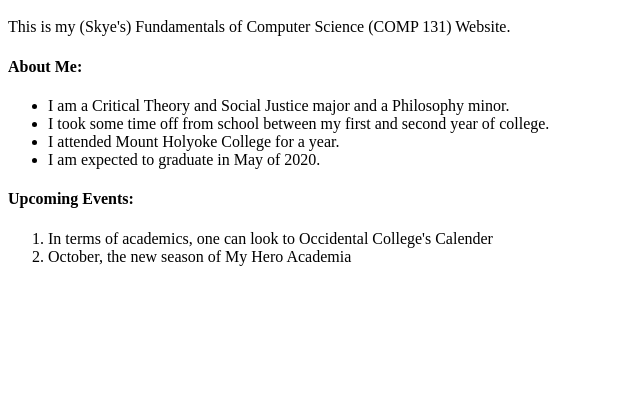
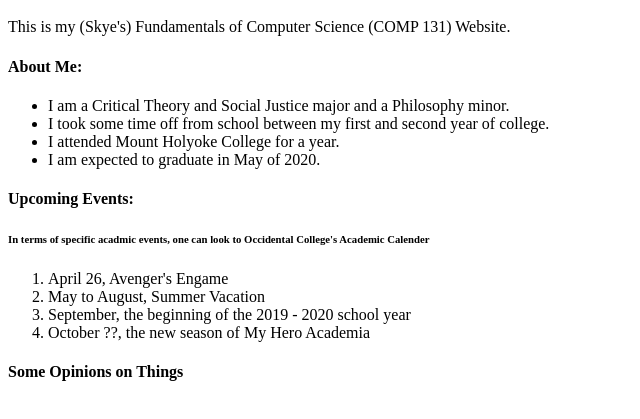
Before and after one commit to skyemreed/skyemreed.github.io, a plain HTML site: page index.html in a window 1280 px wide. Shown: the part 89-508 px from the top of the page, without its empty margins (0-640 px from the left). Drawn offline with Linux system fonts and the light colour scheme.

Commit message:
more on 'upcoming events'

```diff
--- a/index.html
+++ b/index.html
@@ -14,8 +14,13 @@
     <li>I am expected to graduate in May of 2020.</li>
 </ul>
 <h4>Upcoming Events:</h4>
+<h6>In terms of specific acadmic events, one can look to Occidental College's Academic Calender</h6>
 <ol>
-    <li>In terms of academics, one can look to Occidental College's Calender</li>
-    <li>October, the new season of My Hero Academia</li>
+    <li>April 26, Avenger's Engame</li>
+    <li>May to August, Summer Vacation</li>
+    <li>September, the beginning of the 2019 - 2020 school year</li>
+    <li>October ??, the new season of My Hero Academia</li>
 </ol>
+<h4>Some Opinions on Things</h4>
+<p></p>
 </html>
```
